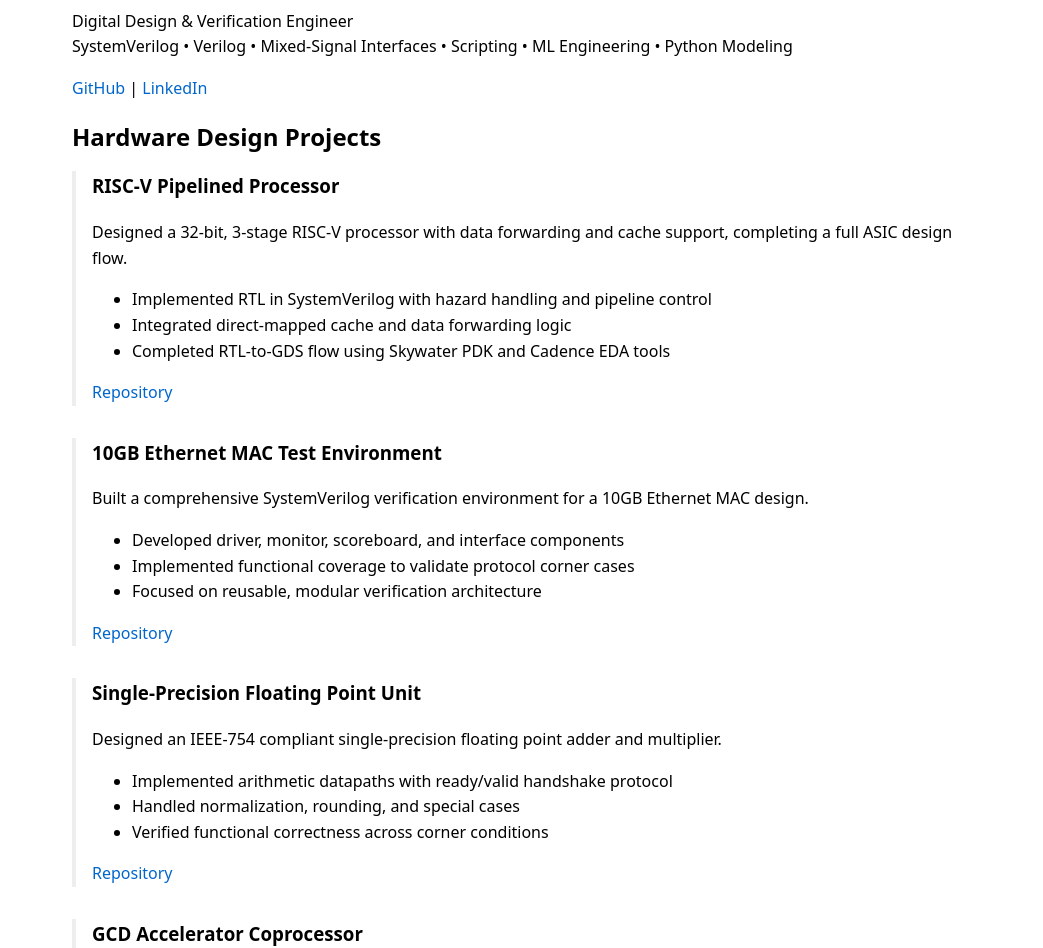
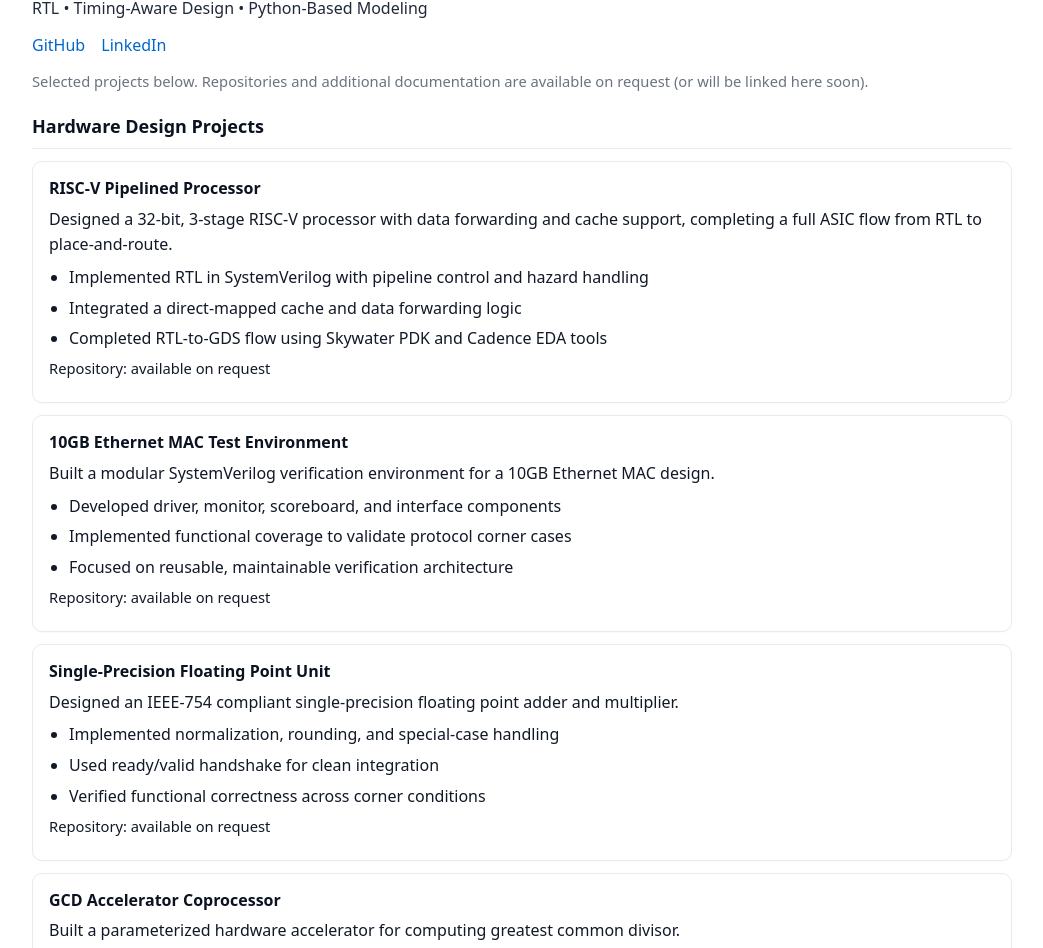
Before and after one commit to csepka/csepka.github.io, a plain HTML site: page index.html in a window 1280 px wide. Shown: the part 106-1054 px from the top of the page, without its empty margins (118-1161 px from the left). Drawn offline with Linux system fonts and the light colour scheme.

Commit message:
Refactor index.html for improved structure and styling

```diff
--- a/index.html
+++ b/index.html
@@ -5,41 +5,125 @@
   <meta name="viewport" content="width=device-width, initial-scale=1.0" />
   <title>Christopher J Sepka | Digital Design & RTL</title>
   <style>
+    :root{
+      --max-width: 980px;
+      --muted: #6b7280;
+      --accent: #0066cc;
+      --card-border: #e8eaed;
+      --bg: #fff;
+    }
+    html,body{height:100%;}
     body {
-      font-family: system-ui, -apple-system, sans-serif;
+      font-family: system-ui, -apple-system, "Segoe UI", Roboto, "Helvetica Neue", Arial;
       margin: 0;
-      padding: 2rem;
-      max-width: 900px;
-      margin-left: auto;
-      margin-right: auto;
-      line-height: 1.6;
+      background: var(--bg);
+      color: #0b1220;
+      padding: 28px 18px;
+      display:flex;
+      justify-content:center;
+      line-height:1.55;
     }
-    h1, h2 {
-      line-height: 1.25;
+    .wrap{
+      width:100%;
+      max-width:var(--max-width);
     }
-    a {
-      color: #0066cc;
-      text-decoration: none;
+
+    header{
+      margin-bottom: 18px;
     }
-    .project {
-      border-left: 4px solid #eee;
-      padding-left: 1rem;
-      margin-bottom: 2rem;
+    h1{
+      margin:0 0 6px 0;
+      font-size:28px;
+      letter-spacing:-0.02em;
+    }
+    .headline{
+      margin:0 0 12px 0;
+      color:#1f2937;
+    }
+    .links{
+      margin:8px 0 12px 0;
+    }
+    .links a{
+      color:var(--accent);
+      text-decoration:none;
+      margin-right:12px;
+      font-weight:500;
+    }
+    .links a:hover{text-decoration:underline;}
+    .note{
+      color:var(--muted);
+      font-size:0.92rem;
+      margin-top:8px;
+    }
+
+    h2{
+      margin-top:20px;
+      margin-bottom:10px;
+      font-size:18px;
+      border-bottom:1px solid var(--card-border);
+      padding-bottom:8px;
+    }
+
+    .project{
+      border:1px solid var(--card-border);
+      border-radius:10px;
+      padding:14px 16px;
+      margin:12px 0;
+      background:#fff;
+      box-shadow: 0 1px 0 rgba(10,10,10,0.02);
+    }
+    .project h3{
+      margin:0 0 6px 0;
+      font-size:16px;
+    }
+    .project p{
+      margin:0 0 8px 0;
+      color:#111827;
+    }
+    ul{
+      margin:6px 0 0 20px;
+      padding:0;
+    }
+    li{ margin:6px 0; color:#111827; }
+
+    .repo-note{
+      margin-top:10px;
+      color:var(--muted);
+      font-size:0.92rem;
+    }
+
+    footer{
+      margin-top:26px;
+      padding-top:14px;
+      border-top:1px solid var(--card-border);
+      color:var(--muted);
+      font-size:0.9rem;
+    }
+
+    /* small screens */
+    @media (max-width:520px){
+      body{padding:18px 12px;}
+      h1{font-size:22px;}
+      .project{padding:12px;}
     }
   </style>
 </head>
 <body>
-
+  <div class="wrap">
+    <header>
       <h1>Christopher J Sepka</h1>
-<p>
+      <p class="headline">
         Digital Design & Verification Engineer<br>
-  SystemVerilog • Verilog • Mixed-Signal Interfaces • Scripting • ML Engineering • Python Modeling
+        RTL • Timing-Aware Design • Python-Based Modeling
       </p>
 
-<p>
-  <a href="https://github.com/MintChocolateChip">GitHub</a> |
-  <a href="https://www.linkedin.com/in/christopher-sepka-b44327239/">LinkedIn</a>
-</p>
+      <div class="links">
+        <a href="https://github.com/csepka" target="_blank" rel="noopener">GitHub</a>
+        <a href="https://www.linkedin.com/in/christopher-sepka-b44327239/" target="_blank" rel="noopener">LinkedIn</a>
+      </div>
+
+      <p class="note">Selected projects below. Repositories and additional documentation are available on request (or will be linked here soon).</p>
+    </header>
 
     <h2>Hardware Design Projects</h2>
 
@@ -47,31 +131,27 @@
       <h3>RISC-V Pipelined Processor</h3>
       <p>
         Designed a 32-bit, 3-stage RISC-V processor with data forwarding and cache support,
-    completing a full ASIC design flow.
+        completing a full ASIC flow from RTL to place-and-route.
       </p>
       <ul>
-    <li>Implemented RTL in SystemVerilog with hazard handling and pipeline control</li>
-    <li>Integrated direct-mapped cache and data forwarding logic</li>
+        <li>Implemented RTL in SystemVerilog with pipeline control and hazard handling</li>
+        <li>Integrated a direct-mapped cache and data forwarding logic</li>
         <li>Completed RTL-to-GDS flow using Skywater PDK and Cadence EDA tools</li>
       </ul>
-  <p>
-    <a href="#">Repository</a>
-  </p>
+      <p class="repo-note">Repository: available on request</p>
     </div>
 
     <div class="project">
       <h3>10GB Ethernet MAC Test Environment</h3>
       <p>
-    Built a comprehensive SystemVerilog verification environment for a 10GB Ethernet MAC design.
+        Built a modular SystemVerilog verification environment for a 10GB Ethernet MAC design.
       </p>
       <ul>
         <li>Developed driver, monitor, scoreboard, and interface components</li>
         <li>Implemented functional coverage to validate protocol corner cases</li>
-    <li>Focused on reusable, modular verification architecture</li>
+        <li>Focused on reusable, maintainable verification architecture</li>
       </ul>
-  <p>
-    <a href="#">Repository</a>
-  </p>
+      <p class="repo-note">Repository: available on request</p>
     </div>
 
     <div class="project">
@@ -80,31 +160,27 @@
         Designed an IEEE-754 compliant single-precision floating point adder and multiplier.
       </p>
       <ul>
-    <li>Implemented arithmetic datapaths with ready/valid handshake protocol</li>
-    <li>Handled normalization, rounding, and special cases</li>
+        <li>Implemented normalization, rounding, and special-case handling</li>
+        <li>Used ready/valid handshake for clean integration</li>
         <li>Verified functional correctness across corner conditions</li>
       </ul>
-  <p>
-    <a href="#">Repository</a>
-  </p>
+      <p class="repo-note">Repository: available on request</p>
     </div>
 
     <div class="project">
       <h3>GCD Accelerator Coprocessor</h3>
       <p>
-    Built a parameterized hardware accelerator for computing the greatest common divisor.
+        Built a parameterized hardware accelerator for computing greatest common divisor.
       </p>
       <ul>
-    <li>Designed W-bit GCD datapath with control logic</li>
-    <li>Integrated dual 4-deep FIFOs with ready/valid decoupled interfaces</li>
-    <li>Focused on clean parameterization and interface robustness</li>
+        <li>Designed W-bit datapath with control logic</li>
+        <li>Integrated dual 4-deep FIFOs and ready/valid decoupled interfaces</li>
+        <li>Validated interface robustness under backpressure</li>
       </ul>
-  <p>
-    <a href="#">Repository</a>
-  </p>
+      <p class="repo-note">Repository: available on request</p>
     </div>
 
-<h2>Software and AI Projects</h2>
+    <h2>Software & AI Projects</h2>
 
     <div class="project">
       <h3>College Football Playoff AI Tracker</h3>
@@ -115,15 +191,16 @@
       <ul>
         <li>Collected and processed structured game and ranking data</li>
         <li>Implemented predictive logic and scoring heuristics in Python</li>
-    <li>Focused on data validation, reproducibility, and clean code structure</li>
+        <li>Emphasized data validation, reproducibility, and clean code structure</li>
       </ul>
-  <p>
-    <a href="https://github.com/MintChocolateChip/cfp-ai-tracker" target="_blank">
-      Repository
-    </a>
+      <p class="repo-note">
+        <a href="https://github.com/MintChocolateChip/cfp-ai-tracker" target="_blank" rel="noopener">Repository</a>
       </p>
     </div>
 
-
+    <footer>
+      Contact: <a href="mailto:csepka@calpoly.edu">csepka@calpoly.edu</a>
+    </footer>
+  </div>
 </body>
 </html>
```
Lines whose indentation alone changed are shown as unchanged.
